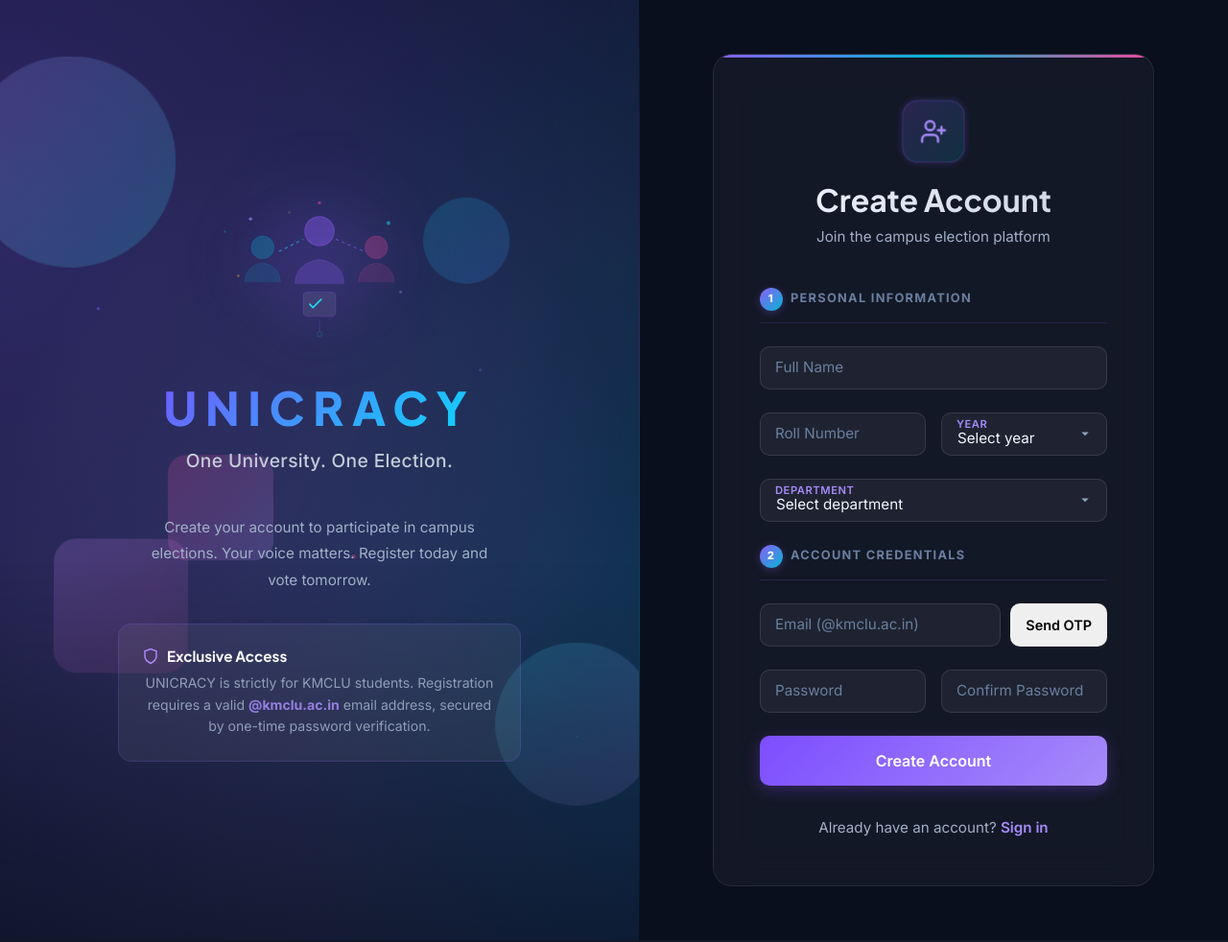
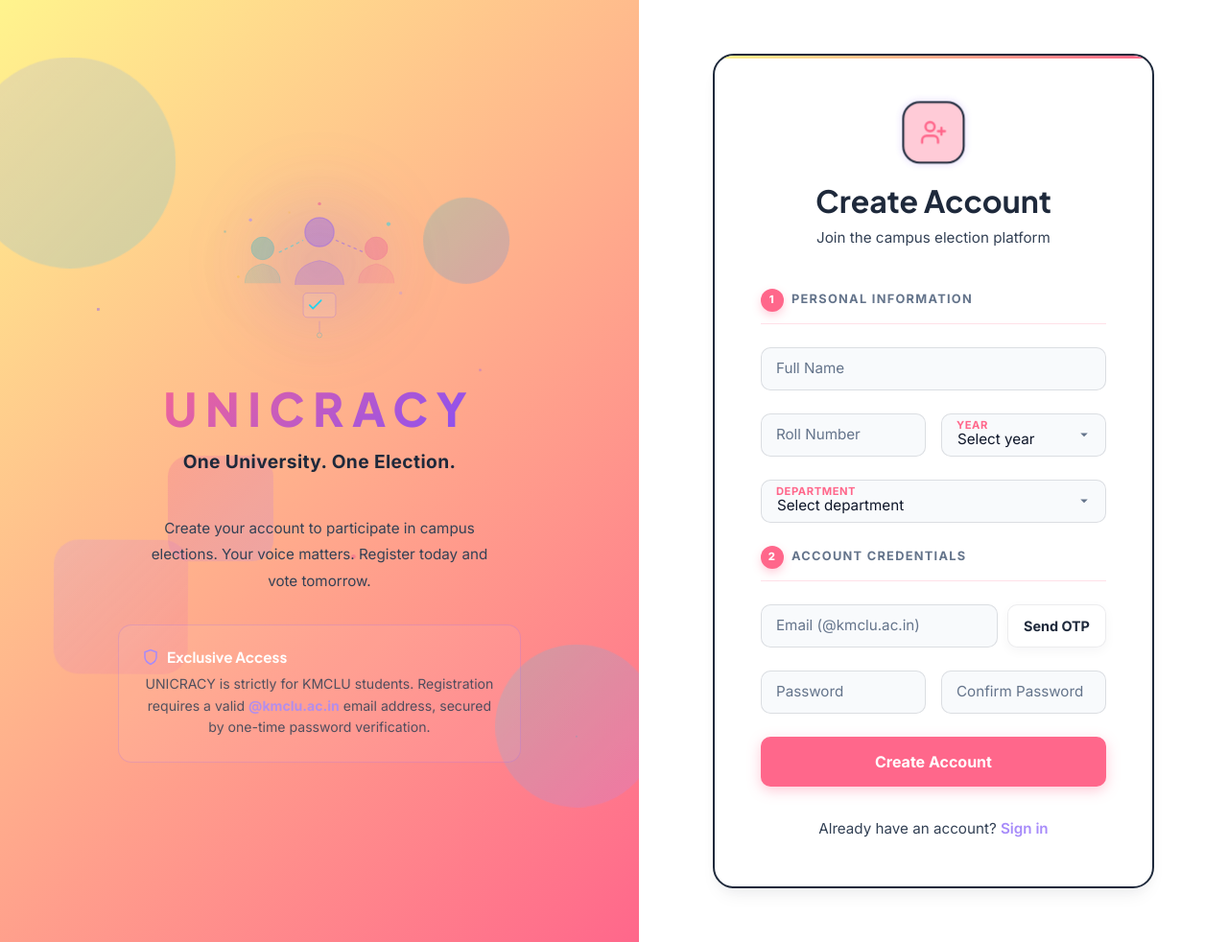
Before and after one commit to abhiiimanyu-x7/unicracy, a Flask app: page /student/signup in a window 1280 px wide. Shown: the whole page at 96% size. Run offline with Flask 3, Linux system fonts and the light colour scheme.

Commit message:
Theme changes for Unicracy

```diff
--- a/static/css/auth.css
+++ b/static/css/auth.css
@@ -16,32 +16,15 @@
     padding: var(--space-56) var(--space-48);
     position: relative;
     overflow: hidden;
-    background: linear-gradient(145deg, #0d1330, #151d3b, #0e1a40);
+    background: linear-gradient(135deg, #FFF48D 0%, #FF678B 100%);
 }
 
 .auth-brand::before {
-    content: '';
-    position: absolute;
-    top: -50%;
-    left: -50%;
-    width: 200%;
-    height: 200%;
-    background:
-        radial-gradient(ellipse at 25% 35%, rgba(139, 92, 246, 0.25) 0%, transparent 50%),
-        radial-gradient(ellipse at 75% 65%, rgba(6, 182, 212, 0.18) 0%, transparent 50%),
-        radial-gradient(ellipse at 50% 80%, rgba(236, 72, 153, 0.12) 0%, transparent 45%);
-    animation: mesh-move 15s ease-in-out infinite alternate;
+    display: none;
 }
 
 .auth-brand::after {
-    content: '';
-    position: absolute;
-    bottom: 0;
-    left: 0;
-    width: 100%;
-    height: 40%;
-    background: linear-gradient(to top, rgba(10, 15, 30, 0.6), transparent);
-    pointer-events: none;
+    display: none;
 }
 
 .auth-brand-content {
@@ -61,15 +44,15 @@
 }
 
 .auth-brand-tagline {
-    color: rgba(203, 213, 225, 0.95);
+    color: #1e293b;
     font-size: 1.2rem;
-    font-weight: 500;
+    font-weight: 700;
     margin-bottom: var(--space-40);
     letter-spacing: 0.02em;
 }
 
 .auth-brand-description {
-    color: var(--text-secondary);
+    color: #334155;
     font-size: 0.95rem;
     max-width: 380px;
     line-height: 1.8;
@@ -246,18 +229,12 @@
     align-items: center;
     justify-content: center;
     padding: var(--space-56) var(--space-48);
-    background: var(--navy);
+    background: #ffffff;
     position: relative;
 }
 
 .auth-form-panel::before {
-    content: '';
-    position: absolute;
-    top: 0;
-    left: 0;
-    width: 1px;
-    height: 100%;
-    background: linear-gradient(to bottom, transparent, rgba(139, 92, 246, 0.3), rgba(6, 182, 212, 0.3), transparent);
+    display: none;
 }
 
 .auth-form-wrapper {
@@ -268,9 +245,9 @@
 .auth-form-card {
     padding: var(--space-48);
     border-radius: var(--radius-xl);
-    background: rgba(255, 255, 255, 0.04);
-    border: 1px solid rgba(255, 255, 255, 0.08);
-    backdrop-filter: blur(20px);
+    background: #ffffff;
+    border: 2px solid #1e293b;
+    box-shadow: var(--shadow-md);
     position: relative;
     overflow: hidden;
 }
@@ -282,7 +259,7 @@
     left: 0;
     right: 0;
     height: 3px;
-    background: linear-gradient(90deg, #8b5cf6, #06b6d4, #ec4899);
+    background: linear-gradient(90deg, #FFF48D, #FF678B);
     border-radius: 3px 3px 0 0;
 }
 
@@ -294,10 +271,7 @@
 .auth-form-header h2 {
     font-size: 2rem;
     margin-bottom: var(--space-8);
-    background: linear-gradient(135deg, #f0f4ff, #cbd5e1);
-    -webkit-background-clip: text;
-    -webkit-text-fill-color: transparent;
-    background-clip: text;
+    color: #1e293b;
 }
 
 .auth-form-header p {
@@ -310,17 +284,18 @@
     width: 64px;
     height: 64px;
     margin: 0 auto var(--space-20);
-    background: linear-gradient(135deg, rgba(139, 92, 246, 0.2), rgba(6, 182, 212, 0.15));
-    border: 1px solid rgba(139, 92, 246, 0.25);
+    background: #ffcbd7;
+    border: 2px solid #1e293b;
     border-radius: var(--radius-lg);
     display: flex;
     align-items: center;
     justify-content: center;
     animation: gentle-pulse 3s ease-in-out infinite;
+    box-shadow: var(--shadow-sm);
 }
 
 .auth-form-icon svg {
-    color: #a78bfa;
+    color: var(--purple);
 }
 
 @keyframes gentle-pulse {
@@ -409,7 +386,7 @@
     color: var(--text-muted);
     margin-bottom: var(--space-24);
     padding-bottom: var(--space-12);
-    border-bottom: 1px solid rgba(139, 92, 246, 0.15);
+    border-bottom: 1px solid rgba(255, 103, 139, 0.2);
     display: flex;
     align-items: center;
     gap: var(--space-8);
@@ -419,14 +396,14 @@
     width: 24px;
     height: 24px;
     border-radius: 50%;
-    background: linear-gradient(135deg, #8b5cf6, #06b6d4);
+    background: var(--purple);
     display: inline-flex;
     align-items: center;
     justify-content: center;
     font-size: 0.7rem;
     font-weight: 800;
     color: white;
-    box-shadow: 0 2px 8px rgba(139, 92, 246, 0.3);
+    box-shadow: 0 4px 10px rgba(255, 103, 139, 0.3);
 }
 
 .form-row {
--- a/static/css/main.css
+++ b/static/css/main.css
@@ -10,24 +10,24 @@
 /* CSS Custom Properties */
 :root {
     /* Colors */
-    --navy: #0a0f1e;
-    --navy-light: #111827;
-    --navy-mid: #1a2236;
-    --navy-surface: #1e2a3a;
-    --purple: #7c4dff;
-    --purple-light: #a78bfa;
-    --purple-dark: #6d28d9;
-    --purple-glow: rgba(124, 77, 255, 0.35);
-    --cyan: #00e5ff;
-    --cyan-light: #67e8f9;
-    --cyan-dark: #06b6d4;
-    --cyan-glow: rgba(0, 229, 255, 0.35);
-    --text-primary: #f5f7ff;
-    --text-secondary: #a1b0c8;
-    --text-muted: #6b7fa0;
+    --navy: #ffffff;
+    --navy-light: #ffffff;
+    --navy-mid: #f8fafc;
+    --navy-surface: #f1f5f9;
+    --purple: #FF678B;          /* Coral Pink */
+    --purple-light: #ff8da5;
+    --purple-dark: #e03e62;
+    --purple-glow: rgba(255, 103, 139, 0.25);
+    --cyan: #FFF48D;            /* Soft Yellow */
+    --cyan-light: #fff7ab;
+    --cyan-dark: #e6dc7e;
+    --cyan-glow: rgba(255, 244, 141, 0.25);
+    --text-primary: #0f172a;    /* slate-900 (Bold Contrast) */
+    --text-secondary: #334155;  /* slate-700 */
+    --text-muted: #64748b;      /* slate-500 */
     --amber: #f59e0b;
     --amber-light: #fbbf24;
-    --amber-glow: rgba(245, 158, 11, 0.35);
+    --amber-glow: rgba(245, 158, 11, 0.25);
     --green: #10b981;
     --green-light: #6ee7b7;
     --red: #f43f5e;
@@ -38,11 +38,11 @@
     --pink-light: #f472b6;
 
     /* Glass */
-    --glass-bg: rgba(255, 255, 255, 0.05);
-    --glass-bg-hover: rgba(255, 255, 255, 0.08);
-    --glass-border: rgba(255, 255, 255, 0.1);
-    --glass-border-hover: rgba(255, 255, 255, 0.18);
-    --glass-blur: blur(20px);
+    --glass-bg: rgba(255, 255, 255, 0.85);
+    --glass-bg-hover: rgba(255, 255, 255, 0.95);
+    --glass-border: rgba(255, 255, 255, 0.5);
+    --glass-border-hover: rgba(255, 255, 255, 0.7);
+    --glass-blur: blur(16px);
 
     /* Spacing */
     --space-2: 2px;
@@ -64,18 +64,18 @@
     /* Radii */
     --radius-sm: 6px;
     --radius-md: 10px;
-    --radius-lg: 16px;
-    --radius-xl: 20px;
-    --radius-2xl: 24px;
+    --radius-lg: 18px;
+    --radius-xl: 22px;
+    --radius-2xl: 26px;
     --radius-full: 9999px;
 
-    /* Shadows */
-    --shadow-sm: 0 1px 2px rgba(0, 0, 0, 0.3);
-    --shadow-md: 0 4px 12px rgba(0, 0, 0, 0.3);
-    --shadow-lg: 0 8px 30px rgba(0, 0, 0, 0.4);
-    --shadow-xl: 0 16px 50px rgba(0, 0, 0, 0.5);
-    --shadow-glow-purple: 0 0 30px rgba(108, 63, 197, 0.3);
-    --shadow-glow-cyan: 0 0 30px rgba(0, 212, 255, 0.3);
+    /* Shadows (Sleek Modern Depth Elevations) */
+    --shadow-sm: 0 2px 8px -1px rgba(15, 23, 42, 0.05);
+    --shadow-md: 0 12px 20px -8px rgba(15, 23, 42, 0.08), 0 4px 12px -2px rgba(15, 23, 42, 0.03);
+    --shadow-lg: 0 20px 30px -10px rgba(15, 23, 42, 0.12), 0 0 15px rgba(255, 103, 139, 0.05);
+    --shadow-xl: 0 30px 60px -15px rgba(15, 23, 42, 0.18);
+    --shadow-glow-purple: 0 0 25px rgba(255, 103, 139, 0.3);
+    --shadow-glow-cyan: 0 0 25px rgba(255, 244, 141, 0.3);
 
     /* Typography */
     --font-primary: 'Inter', -apple-system, BlinkMacSystemFont, sans-serif;
@@ -83,8 +83,8 @@
 
     /* Transitions */
     --transition-fast: 150ms ease;
-    --transition-base: 250ms ease;
-    --transition-slow: 400ms ease;
+    --transition-base: 250ms cubic-bezier(0.16, 1, 0.3, 1);
+    --transition-slow: 400ms cubic-bezier(0.16, 1, 0.3, 1);
     --transition-spring: 400ms cubic-bezier(0.34, 1.56, 0.64, 1);
 
     /* Z-index scale */
@@ -111,7 +111,8 @@
 
 body {
     font-family: var(--font-primary);
-    background: var(--navy);
+    background: linear-gradient(135deg, #FFF48D 0%, #FF678B 100%) !important;
+    background-attachment: fixed !important;
     color: var(--text-primary);
     line-height: 1.6;
     min-height: 100vh;
@@ -157,23 +159,23 @@
 }
 
 ::-webkit-scrollbar-track {
-    background: var(--navy);
+    background: #FFF48D;
 }
 
 ::-webkit-scrollbar-thumb {
-    background: var(--navy-mid);
+    background: #FF678B;
     border-radius: var(--radius-full);
-    border: 2px solid var(--navy);
+    border: 2px solid #FFF48D;
 }
 
 ::-webkit-scrollbar-thumb:hover {
-    background: var(--purple);
+    background: var(--purple-dark);
 }
 
 /* Firefox */
 * {
     scrollbar-width: thin;
-    scrollbar-color: var(--navy-mid) var(--navy);
+    scrollbar-color: #FF678B #FFF48D;
 }
 
 
@@ -200,36 +202,37 @@
 .text-secondary { color: var(--text-secondary); }
 
 
-/* Gradient Text */
+/* Gradient Text (Highly readable pink-purple gradient) */
 .gradient-text {
-    background: linear-gradient(135deg, var(--purple), var(--cyan));
+    background: linear-gradient(135deg, #FF678B, #7c4dff);
     -webkit-background-clip: text;
     -webkit-text-fill-color: transparent;
     background-clip: text;
 }
 
 .gradient-text-gold {
-    background: linear-gradient(135deg, var(--gold), var(--amber-light));
+    background: linear-gradient(135deg, #eab308, #FF678B);
     -webkit-background-clip: text;
     -webkit-text-fill-color: transparent;
     background-clip: text;
 }
 
 
-/* Glassmorphism Card */
+/* Glassmorphism Card (Highly sleek & modern glass) */
 .glass-card {
     background: var(--glass-bg);
     backdrop-filter: var(--glass-blur);
     -webkit-backdrop-filter: var(--glass-blur);
     border: 1px solid var(--glass-border);
     border-radius: var(--radius-lg);
+    box-shadow: var(--shadow-md);
     transition: all var(--transition-base);
 }
 
 .glass-card:hover {
     background: var(--glass-bg-hover);
     border-color: var(--glass-border-hover);
-    transform: translateY(-2px);
+    transform: translateY(-4px);
     box-shadow: var(--shadow-lg);
 }
 
@@ -332,75 +330,85 @@
     padding: var(--space-12) var(--space-24);
     border-radius: var(--radius-md);
     font-size: 0.9rem;
-    font-weight: 600;
-    transition: all var(--transition-base);
+    font-weight: 700;
+    border: 1px solid rgba(15, 23, 42, 0.08);
+    box-shadow: 0 4px 12px rgba(15, 23, 42, 0.04);
+    color: #1e293b;
+    background: #ffffff;
+    transition: all 200ms cubic-bezier(0.16, 1, 0.3, 1);
     position: relative;
     overflow: hidden;
     white-space: nowrap;
 }
 
+.btn:hover {
+    transform: translateY(-2px);
+    box-shadow: 0 10px 20px -5px rgba(15, 23, 42, 0.12);
+}
+
+.btn:active {
+    transform: translateY(0);
+    box-shadow: 0 4px 10px rgba(15, 23, 42, 0.04);
+}
+
 .btn-primary {
-    background: linear-gradient(135deg, var(--purple), var(--purple-light));
+    background: var(--purple);
     color: white;
     border: none;
-    box-shadow: 0 4px 15px rgba(108, 63, 197, 0.4);
+    box-shadow: 0 4px 14px rgba(255, 103, 139, 0.35);
 }
 
 .btn-primary:hover {
-    transform: scale(1.02);
-    box-shadow: 0 6px 25px rgba(108, 63, 197, 0.5);
-}
-
-.btn-primary:active {
-    transform: scale(0.98);
+    background: var(--purple-light);
+    box-shadow: 0 8px 22px rgba(255, 103, 139, 0.5);
 }
 
 .btn-cyan {
-    background: linear-gradient(135deg, var(--cyan-dark), var(--cyan));
-    color: var(--navy);
+    background: var(--cyan);
+    color: #1e293b;
     border: none;
-    box-shadow: 0 4px 15px rgba(0, 212, 255, 0.3);
+    box-shadow: 0 4px 14px rgba(255, 244, 141, 0.35);
 }
 
 .btn-cyan:hover {
-    transform: scale(1.02);
-    box-shadow: 0 6px 25px rgba(0, 212, 255, 0.4);
+    background: var(--cyan-light);
+    box-shadow: 0 8px 22px rgba(255, 244, 141, 0.5);
 }
 
 .btn-ghost {
-    background: transparent;
-    color: var(--text-primary);
-    border: 1px solid var(--glass-border);
+    background: rgba(255, 255, 255, 0.4);
+    color: #1e293b;
+    border: 1px solid rgba(255, 255, 255, 0.6);
+    backdrop-filter: blur(8px);
+    -webkit-backdrop-filter: blur(8px);
 }
 
 .btn-ghost:hover {
-    background: var(--glass-bg);
-    border-color: var(--glass-border-hover);
-    transform: scale(1.02);
+    background: rgba(255, 255, 255, 0.6);
 }
 
 .btn-danger {
-    background: linear-gradient(135deg, #dc2626, var(--red));
+    background: var(--red);
     color: white;
     border: none;
-    box-shadow: 0 4px 15px rgba(239, 68, 68, 0.3);
+    box-shadow: 0 4px 14px rgba(244, 63, 94, 0.35);
 }
 
 .btn-danger:hover {
-    transform: scale(1.02);
-    box-shadow: 0 6px 25px rgba(239, 68, 68, 0.4);
+    background: var(--red-light);
+    box-shadow: 0 8px 22px rgba(244, 63, 94, 0.5);
 }
 
 .btn-gold {
-    background: linear-gradient(135deg, var(--gold), var(--amber));
-    color: var(--navy);
+    background: var(--cyan);
+    color: #1e293b;
     border: none;
-    box-shadow: 0 4px 15px rgba(212, 160, 23, 0.3);
+    box-shadow: 0 4px 14px rgba(255, 244, 141, 0.35);
 }
 
 .btn-gold:hover {
-    transform: scale(1.02);
-    box-shadow: 0 6px 25px rgba(212, 160, 23, 0.4);
+    background: var(--cyan-light);
+    box-shadow: 0 8px 22px rgba(255, 244, 141, 0.5);
 }
 
 .btn-sm {
@@ -463,8 +471,8 @@
 .form-input {
     width: 100%;
     padding: var(--space-16) var(--space-16) var(--space-8);
-    background: rgba(255, 255, 255, 0.05);
-    border: 1px solid rgba(255, 255, 255, 0.1);
+    background: #f8fafc;
+    border: 1px solid rgba(15, 23, 42, 0.12);
     border-radius: var(--radius-md);
     color: var(--text-primary);
     font-size: 0.95rem;
@@ -519,14 +527,14 @@
 textarea.form-input:not(:placeholder-shown) ~ .form-label {
     top: var(--space-4);
     font-size: 0.7rem;
-    color: var(--purple-light);
+    color: var(--purple);
 }
 
 .form-select {
     width: 100%;
     padding: var(--space-16) var(--space-16) var(--space-8);
-    background: rgba(255, 255, 255, 0.05);
-    border: 1px solid rgba(255, 255, 255, 0.1);
+    background: #f8fafc;
+    border: 1px solid rgba(15, 23, 42, 0.12);
     border-radius: var(--radius-md);
     color: var(--text-primary);
     font-size: 0.95rem;
@@ -552,21 +561,22 @@
     top: var(--space-4);
     left: var(--space-16);
     font-size: 0.7rem;
-    color: var(--purple-light);
+    color: var(--purple);
     letter-spacing: 0.05em;
     text-transform: uppercase;
-    font-weight: 600;
+    font-weight: 700;
     pointer-events: none;
 }
 
 .form-error {
-    color: var(--red-light);
+    color: var(--red);
     font-size: 0.8rem;
     margin-top: var(--space-4);
+    font-weight: 600;
 }
 
 .form-helper {
-    color: var(--text-muted);
+    color: var(--text-secondary);
     font-size: 0.8rem;
     margin-top: var(--space-4);
 }
```
Also changed, not shown: other parts of static/css/auth.css (+34 -28 lines), other parts of static/css/main.css (+32 -35 lines), static/css/dashboard.css (+62 -45 lines).
